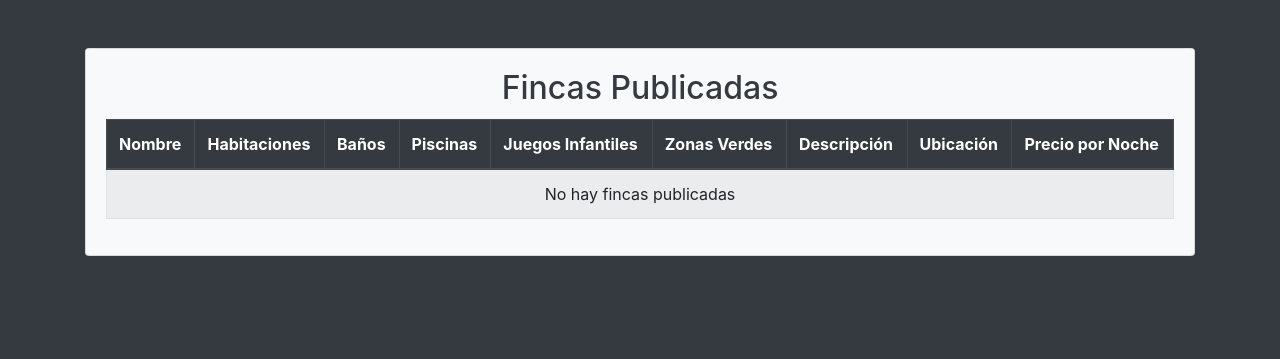
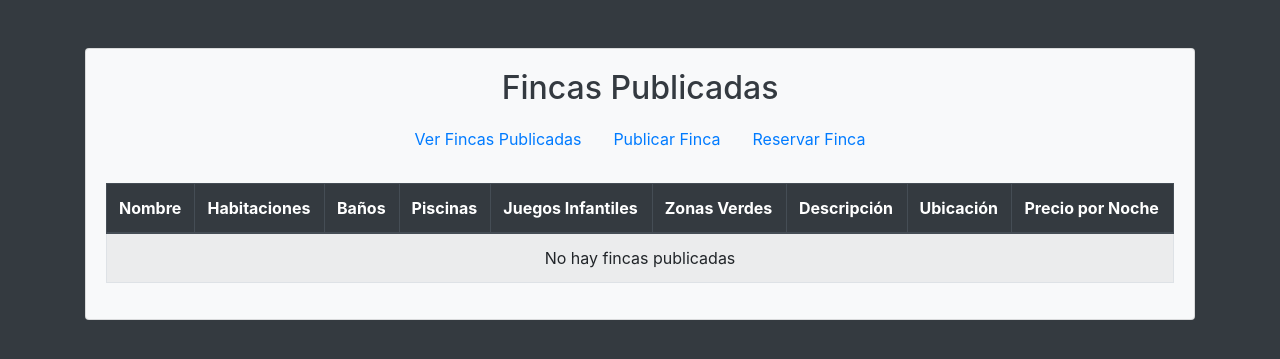
Before and after one commit to Alex-Pineda/Lugyser, a PHP site: page /views/listar_fincas.php in a window 1280 px wide. Shown: the top 359 px of the page. Run offline with PHP 8.4, Linux system fonts and the light colour scheme; data that the repository does not hold is empty; some libraries are stand-ins or nearby versions.

Commit message:
Nuevo archivo

```diff
--- a/views/listar_fincas.php
+++ b/views/listar_fincas.php
@@ -11,6 +11,11 @@
         <div class="card bg-light text-dark">
             <div class="card-body">
                 <h2 class="card-title text-center">Fincas Publicadas</h2>
+                <nav class="nav justify-content-center mb-4">
+                    <a class="nav-link" href="listar_fincas.php">Ver Fincas Publicadas</a>
+                    <a class="nav-link" href="publicar_finca.php">Publicar Finca</a>
+                    <a class="nav-link" href="reservar_finca.php">Reservar Finca</a>
+                </nav>
                 <div class="table-responsive">
                     <table class="table table-striped table-bordered">
                         <thead class="thead-dark">
```
